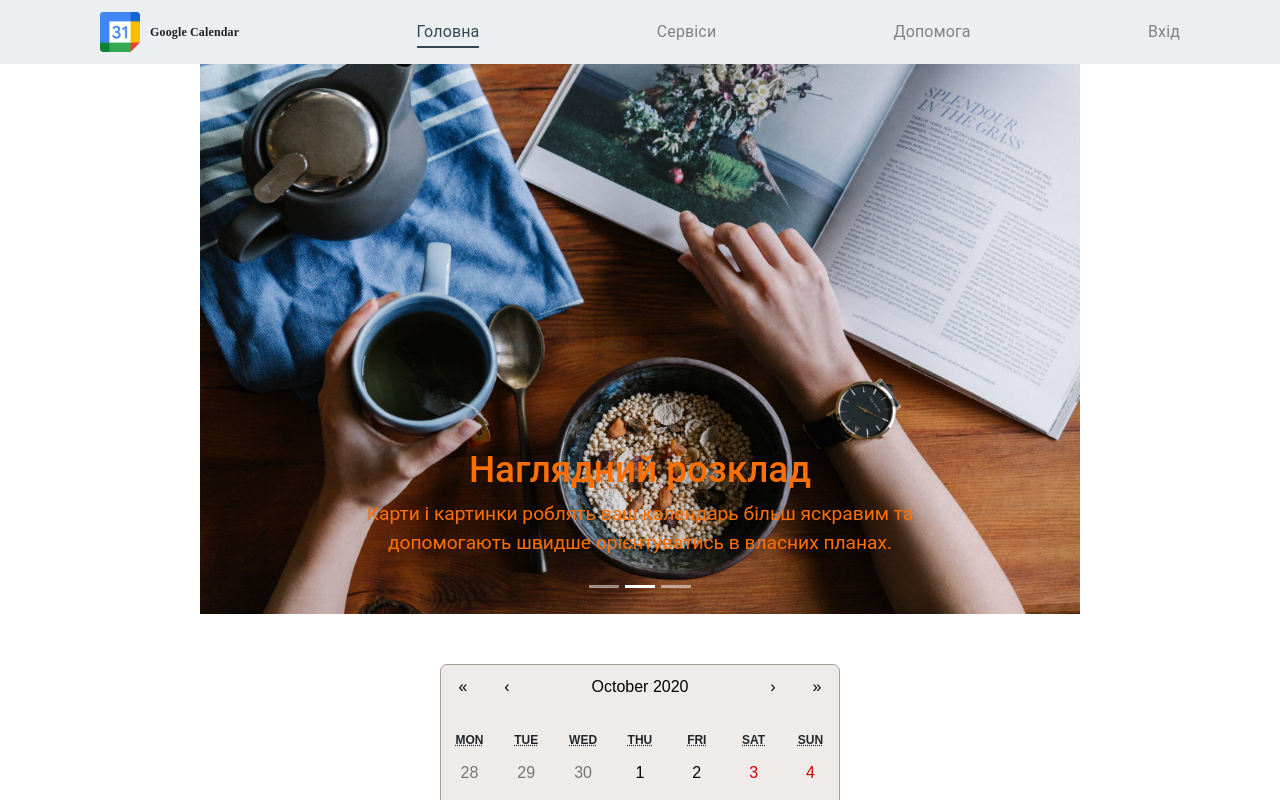
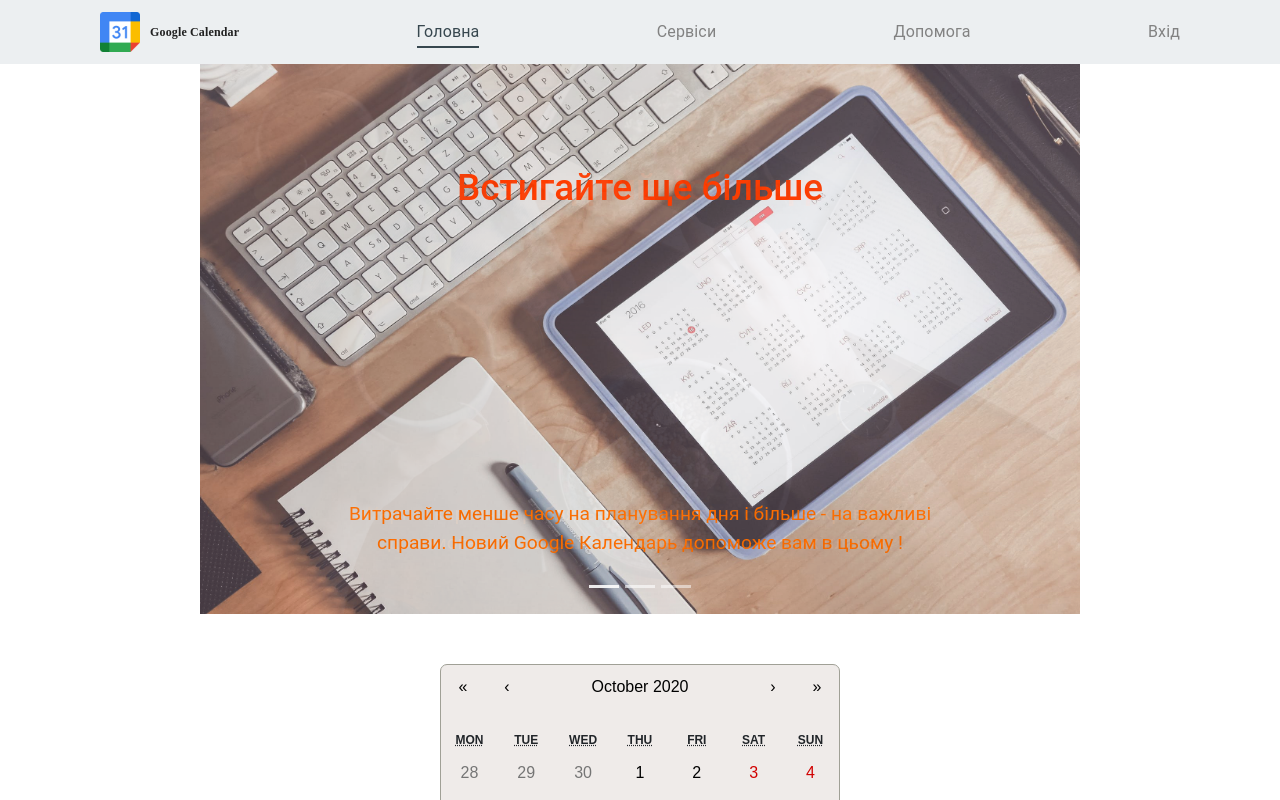
Before and after one commit to shpaksasha/Calendar, a React (Create React App) app: page / in a window 1280 px wide. Shown: the top 800 px of the page. Built offline with nearby package versions, Linux system fonts and the light colour scheme.

Commit message:
new header site, page faq and log.js

```diff
--- a/src/App.js
+++ b/src/App.js
@@ -3,7 +3,7 @@ import Header from './components/Header/header';
 import {Route} from 'react-router-dom';
 import Home from './pages/Home/home_page';
 import LogOn from './components/LogOn/log';
-import Faq from './components/Help/faq';
+import Faq from './pages/Faq/faq';
 import SimpleCard from './components/InfoFirebase/info';
 
 
@@ -12,9 +12,9 @@ const App = () => {
         <Fragment>
             <Header/>
             <Route exact path='/' component={Home}/>
+            <Route exact path='/info' component={SimpleCard}/>
+            <Route exact path='/faq' component={Faq}/>
             <Route exact path='/log' component={LogOn}/>
-      <Route exact path='/faq' component={Faq}/>
-      <Route exact path='/info' component={SimpleCard}/>
         </Fragment>
     );
 }
--- a/src/components/Home_components/slider.js
+++ b/src/components/Home_components/slider.js
@@ -20,9 +20,10 @@ const useStyles = makeStyles(theme => ({
         height: '550px'
     },
     caption: {
-        color: '#ff6f00',
+        color: '#ff3d00',
         fontSize: '2.3em',
-        fontFamily: 'Roboto'
+        fontFamily: 'Roboto',
+        marginBottom: '290px'
     },
     description: {
         color: '#ff6f00',
@@ -38,7 +39,7 @@ const Slider = () => {
         <Container className={classes.root}>
             <Row>
                 <Col md='12'>
-                    <Carousel position='fixed' controls={false} fade={true} interval={4000}>
+                    <Carousel position='fixed' controls={false} fade={true} interval={5000}>
                         <Carousel.Item>
                             <img className={classes.carousel} src={img1} alt='calendar'/>
                             <Carousel.Caption>
--- a/src/components/LogOn/log.js
+++ b/src/components/LogOn/log.js
@@ -66,8 +66,6 @@ const LogOn = () => {
     const classes = useStyles();
     const [authorization, setAuth] = useState({})
     const [list, setList] = useState([])
-    // const [carded, setCard] = useState([])
-
 
     const updateInput = e => {
         setAuth({
--- a/src/index.css
+++ b/src/index.css
@@ -1,5 +1,5 @@
 body {
     margin: 0;
     padding: 0;
-    font-family: 'Dancing Script', 'Roboto', 'Oxygen', 'Ubuntu', 'Cantarell', 'Droid Sans', serif, sans-serif, cursive, monospace, fantasy;
+    font-family: 'Dancing Script', 'Roboto', 'Ubuntu', 'Cantarell', 'Droid Sans', serif, sans-serif;
 }
--- a/src/components/Help/faq.js
+++ b/src/pages/Faq/faq.js
@@ -49,7 +49,7 @@ const Faq = () => {
         <div className={classes.root}>
             <Accordion disableSpacing={true}>
                 <AccordionSummary
-                    expandIcon={<ExpandMoreIcon style={{'color': '#ffffff'}}/>}
+                    expandIcon={<ExpandMoreIcon style={{'color': '#ffffff', 'backgroundColor': '#9e9e9e'}}/>}
                     id="panel1a-header"
                     className={classes.summary}
                 >
```
Also changed, not shown: firebase.json (deleted). Lines whose indentation alone changed are shown as unchanged.
